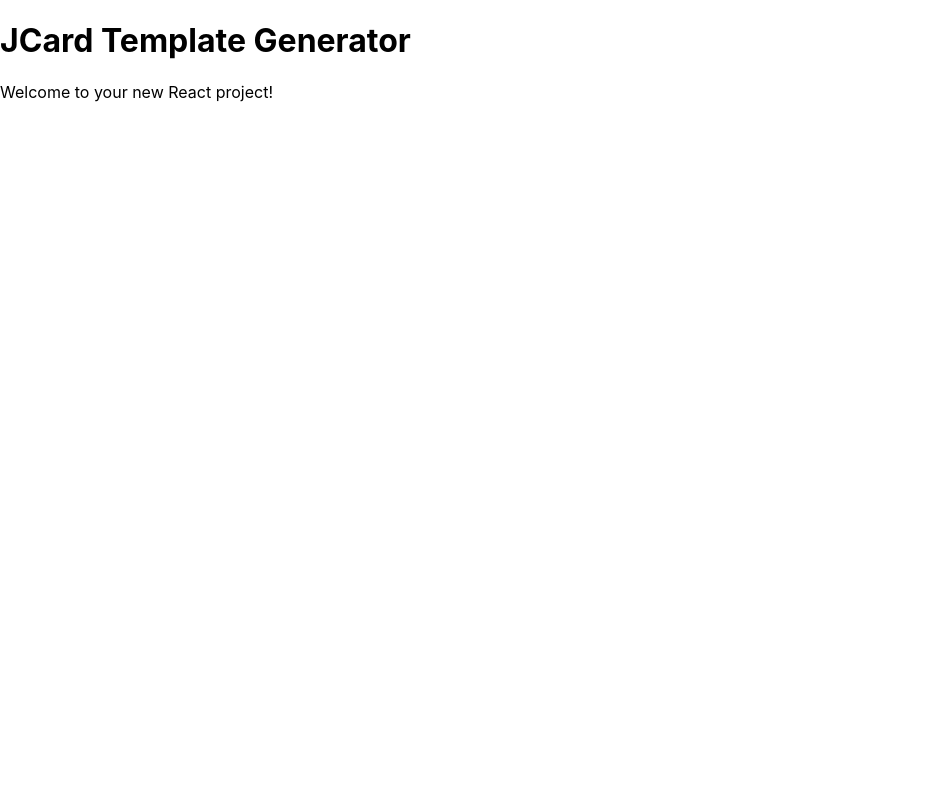
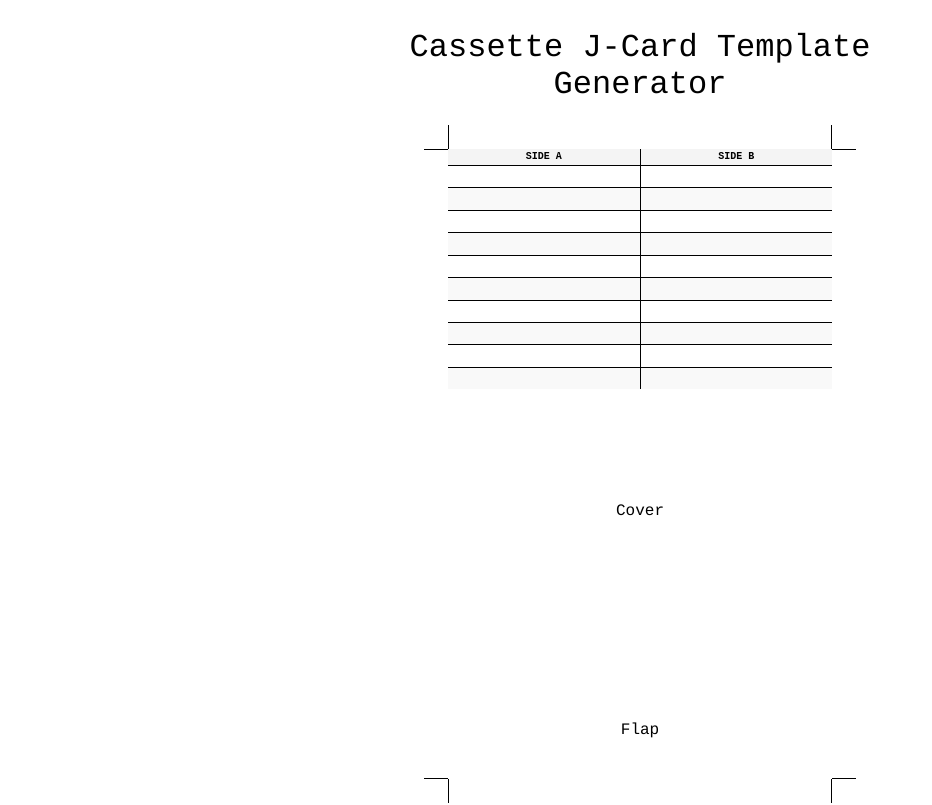
Before and after one commit to drakewilcox/Mixtape-JCard-Generator, a React (Create React App) app: page / in a window 1280 px wide. Shown: the top 805 px of the page, without its empty margins (0-932 px from the left). Built offline with nearby package versions, Linux system fonts and the light colour scheme.

Commit message:
create initial j-card dimensions and tracklist table.

```diff
--- a/package.json
+++ b/package.json
@@ -7,6 +7,7 @@
     "@testing-library/jest-dom": "^6.6.3",
     "@testing-library/react": "^16.2.0",
     "@testing-library/user-event": "^13.5.0",
+    "clsx": "^2.1.1",
     "react": "^19.0.0",
     "react-dom": "^19.0.0",
     "react-scripts": "5.0.1",
--- a/src/App.js
+++ b/src/App.js
@@ -1,10 +1,13 @@
 import styles from './App.module.css';
+import JCard from './components/JCard';
 
 function App() {
   return (
     <div className={styles.app}>
-      <h1>JCard Template Generator</h1>
-      <p>Welcome to your new React project!</p>
+      <div className={styles.mainColumn}>
+        <h1>Cassette J-Card Template Generator</h1>
+        <JCard />
+      </div>
     </div>
   );
 }
--- a/src/App.module.css
+++ b/src/App.module.css
@@ -0,0 +1,20 @@
+.app {
+  /* text-align: center; */
+  color: black;
+  font-family: 'Corier New', Courier, monospace;
+  h1 {
+    font-weight: 500;
+  }
+
+  display: flex;
+  flex-direction: column;
+  align-items: center;
+  justify-content: center;
+
+  .mainColumn {
+    display: block;
+    width: 640px;
+    height: 100%;
+    text-align: center;
+  }
+}
--- /dev/null
+++ b/src/components/JCard/JCard.module.css
@@ -0,0 +1,216 @@
+.preview {
+  text-align: initial;
+
+  display: inline-block;
+  margin-bottom: 1.5em;
+}
+.template {
+  width: 4in; /* 4 inches * 96 pixels */
+  height: 6.5625in; /* 6.5625 inches * 96 pixels */
+  line-height: 1.1;
+}
+
+div {
+  display: block;
+  unicode-bidi: isolate;
+}
+
+.printable {
+  position: relative;
+  z-index: 0;
+  margin: 0.25in;
+  background-color: white;
+  -webkit-print-color-adjust: exact;
+}
+
+.bleed {
+  position: absolute;
+  top: -0.1in;
+  bottom: -0.1in;
+  left: -0.1in;
+  right: -0.1in;
+  z-index: -2;
+  background-color: inherit;
+}
+
+.crop {
+  position: absolute;
+  top: 0;
+  bottom: 0;
+  left: 0;
+  right: 0;
+  background-color: inherit;
+
+  &:before,
+  &:after {
+    position: absolute;
+    z-index: -1;
+    content: '';
+    border: solid;
+  }
+  &:before {
+    /* display: none; */
+    top: -0.25in;
+    bottom: -0.25in;
+    left: 0;
+    right: 0;
+    border-top-width: 0px;
+    border-right-width: 1pt;
+    border-bottom-width: 0px;
+    border-left-width: 1pt;
+  }
+  &:after {
+    top: 0;
+    bottom: 0;
+    left: -0.25in;
+    right: -0.25in;
+    border-top-width: 1pt;
+    border-right-width: 0px;
+    border-bottom-width: 1pt;
+    border-left-width: 0px;
+  }
+}
+
+.boundaries {
+  position: absolute;
+  top: 0;
+  bottom: 0;
+  left: 0;
+  right: 0;
+}
+
+.tracklist {
+  display: block;
+  position: absolute;
+  height: 240px; /* 2.5 inches * 96 pixels */
+  width: 4in;
+  background-color: rgb(242, 239, 239);
+  display: flex;
+  /* justify-content: center; */
+  /* align-items: center; */
+}
+
+.cover {
+  position: absolute;
+  height: 246px; /* 2.5625 inches * 96 pixels */
+  width: 4in;
+  /* background-color: lightblue; */
+  display: flex;
+  flex-flow: column nowrap;
+  justify-content: center;
+  align-items: center;
+  transform: translateY(2.5in);
+  background-color: white;
+}
+
+.title {
+  position: absolute;
+  height: 48px; /* 0.5 inches * 96 pixels */
+  /* background-color: lightgreen; */
+  display: flex;
+  /* justify-content: center; */
+  align-items: center;
+  background-color: white;
+  transform: translateY(5.0625in);
+}
+
+.titleText {
+  padding: 10px;
+  font-size: 30px;
+  font-weight: 500;
+  text-transform: uppercase;
+}
+
+.flap {
+  position: absolute;
+  height: 96px; /* 1 inch * 96 pixels */
+  /* background-color: lightcoral; */
+  display: flex;
+  justify-content: center;
+  align-items: center;
+  background-color: white;
+  transform: translateY(5.5625in);
+}
+.trackTable {
+  width: 100%;
+  border-collapse: collapse;
+  text-align: left;
+  table-layout: fixed;
+  background-color: white;
+  font-family: 'Courier New', Courier, monospace;
+}
+
+.trackTable th,
+.trackTable td {
+  border: 1px solid black;
+  padding: 2px 6px;
+  text-align: left;
+  font-size: 10px;
+  /* white-space: nowrap; */
+
+  overflow: hidden;
+
+  height: 6px; /* Set a consistent row height */
+
+  line-height: 6px; /* Match line-height to row height */
+}
+
+.trackTable th {
+  height: 12px;
+  line-height: 12px;
+}
+
+.trackTable td:first-child,
+.trackTable th:first-child {
+  border-top: none;
+  border-left: none;
+}
+
+.trackTable td:last-child,
+.trackTable th:last-child {
+  border-top: none;
+  border-right: none;
+}
+
+.trackTable th {
+  text-align: center;
+  text-transform: uppercase;
+  background-color: #f4f4f4;
+  font-weight: bold;
+}
+
+.trackTable tr:nth-child(even) {
+  background-color: #f9f9f9;
+}
+
+.trackTable tr:last-child td {
+  border-bottom: none;
+}
+
+.trackTable tr {
+  /* height: 12px; */
+}
+
+.trackTable tr td {
+  vertical-align: center;
+}
+
+.titleInput {
+  width: 100%;
+  margin-top: 10px;
+  padding: 8px;
+  font-size: 14px;
+  font-family: 'Courier New', Courier, monospace;
+  border: 1px solid #ccc;
+}
+
+.textArea {
+  width: 100%;
+  height: 100px;
+  margin-top: 20px;
+  padding: 10px;
+  font-size: 14px;
+  font-family: 'Courier New', Courier, monospace;
+  border: 1px solid #ccc;
+  resize: none;
+}
--- /dev/null
+++ b/src/components/JCard/index.js
@@ -0,0 +1,82 @@
+import { useState } from 'react';
+
+import styles from './JCard.module.css';
+import clsx from 'clsx';
+
+function JCard() {
+  const [sideAContent, setSideAContent] = useState('');
+  const [sideBContent, setSideBContent] = useState('');
+  const [title, setTitle] = useState('');
+
+  // Convert text input into arrays, removing empty lines
+  const sideATracks = sideAContent
+    .split('\n')
+    .filter((track) => track.trim() !== '');
+  const sideBTracks = sideBContent
+    .split('\n')
+    .filter((track) => track.trim() !== '');
+
+  const totalRows = Math.max(
+    10,
+    Math.max(sideATracks.length, sideBTracks.length)
+  );
+  return (
+    <div>
+      <div className={styles.preview}>
+        <div className={clsx(styles.template, styles.printable)}>
+          <div className={clsx(styles.template, styles.boundaries)}>
+            <div className={clsx(styles.bleed)} />
+            <div className={clsx(styles.template, styles.crop)} />
+          </div>
+          <div className={clsx(styles.template, styles.tracklist)}>
+            <table className={styles.trackTable}>
+              <thead>
+                <tr>
+                  <th>Side A</th>
+                  <th>Side B</th>
+                </tr>
+              </thead>
+              <tbody>
+                {[...Array(totalRows)].map((_, index) => (
+                  <tr key={index}>
+                    <td>{sideATracks[index] || ''}</td>
+                    <td>{sideBTracks[index] || ''}</td>
+                  </tr>
+                ))}
+              </tbody>
+            </table>
+          </div>
+          <div className={clsx(styles.template, styles.cover)}>Cover</div>
+          <div className={clsx(styles.template, styles.title)}>
+            <div className={styles.titleText}>{title}</div>
+          </div>
+          <div className={clsx(styles.template, styles.flap)}>Flap</div>
+        </div>
+      </div>
+
+      <div className={styles.editor}>
+        <input
+          type="text"
+          className={styles.titleInput}
+          placeholder="Enter J-Card Title"
+          value={title}
+          onChange={(e) => setTitle(e.target.value)}
+        />
+        <textarea
+          className={styles.textArea}
+          placeholder="Enter Side A tracks (one per line)"
+          value={sideAContent}
+          onChange={(e) => setSideAContent(e.target.value)}
+        />
+        <textarea
+          className={styles.textArea}
+          placeholder="Enter Side B tracks (one per line)"
+          value={sideBContent}
+          onChange={(e) => setSideBContent(e.target.value)}
+        />
+      </div>
+    </div>
+  );
+}
+
+export default JCard;
--- a/src/index.css
+++ /dev/null
@@ -1,13 +0,0 @@
-body {
-  margin: 0;
-  font-family: -apple-system, BlinkMacSystemFont, 'Segoe UI', 'Roboto', 'Oxygen',
-    'Ubuntu', 'Cantarell', 'Fira Sans', 'Droid Sans', 'Helvetica Neue',
-    sans-serif;
-  -webkit-font-smoothing: antialiased;
-  -moz-osx-font-smoothing: grayscale;
-}
-
-code {
-  font-family: source-code-pro, Menlo, Monaco, Consolas, 'Courier New',
-    monospace;
-}
--- a/src/index.js
+++ b/src/index.js
@@ -1,8 +1,6 @@
 import React from 'react';
 import ReactDOM from 'react-dom/client';
-import './index.css';
 import App from './App';
-import reportWebVitals from './reportWebVitals';
 
 const root = ReactDOM.createRoot(document.getElementById('root'));
 root.render(
@@ -10,8 +8,3 @@ root.render(
     <App />
   </React.StrictMode>
 );
-
-// If you want to start measuring performance in your app, pass a function
-// to log results (for example: reportWebVitals(console.log))
-// or send to an analytics endpoint. Learn more: https://bit.ly/CRA-vitals
-reportWebVitals();
```
Also changed, not shown: 1 other file (tests, documents, lock files or other folders).
